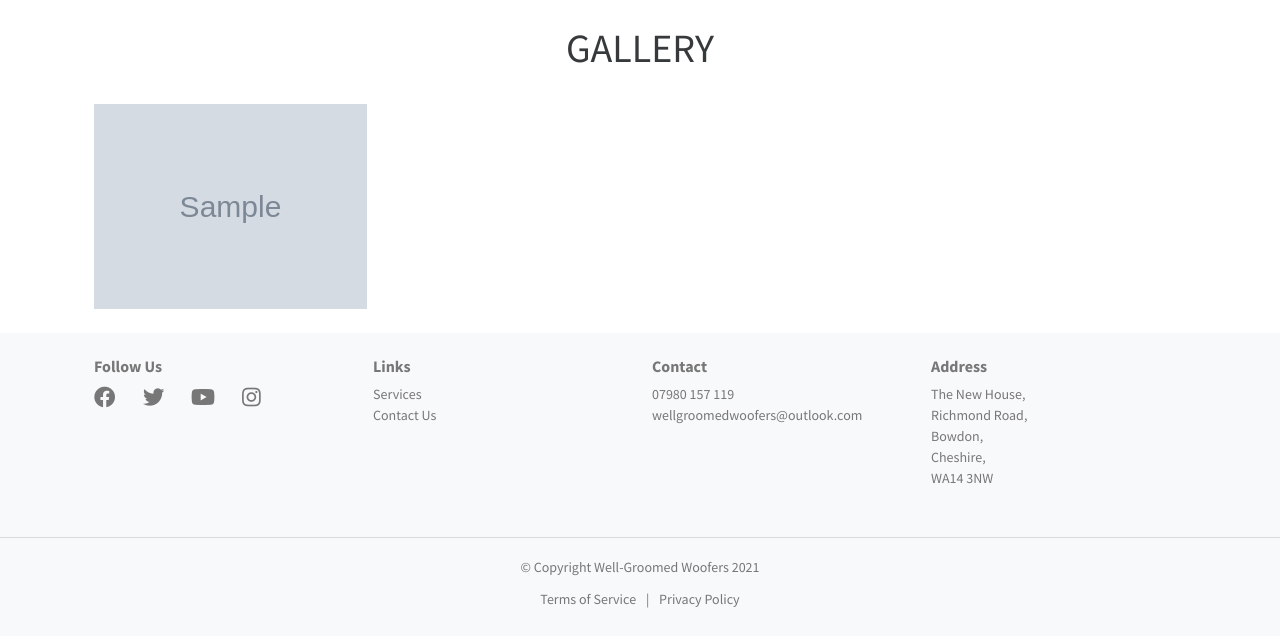
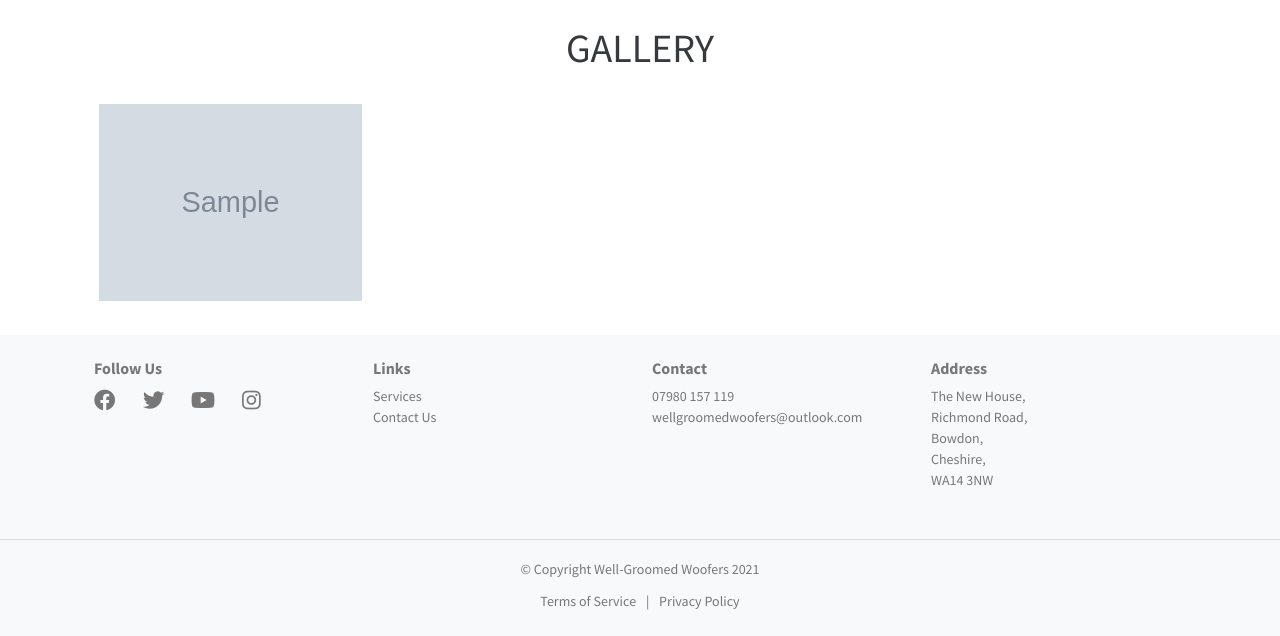
Before and after one commit to jonathan-odonnell/dog-grooming, a Django app: page /gallery/ in a window 1280 px wide. Shown: the part 205-841 px from the top of the page. Before the commit the page ends 813 px from the top, so only its background shows below. Run offline with Django 3.2, Linux system fonts and the light colour scheme; tables that the repository leaves empty hold one stand-in row (values such as "Sample post"); grey boxes marked "Sample" are stand-in pictures; some libraries are stand-ins or nearby versions.

Commit message:
Amended image gallery layout and added delete image links

```diff
--- a/gallery/templates/gallery/gallery.html
+++ b/gallery/templates/gallery/gallery.html
@@ -1,11 +1,6 @@
 {% extends "base.html" %}
 
-{% block extra_js %}
-<script src="https://cdn.jsdelivr.net/npm/masonry-layout@4.2.2/dist/masonry.pkgd.min.js" integrity="sha384-GNFwBvfVxBkLMJpYMOABq3c+d3KnQxudP/mGPkzpZSTYykLBNsZEnG2D9G/X/+7D" crossorigin="anonymous" async></script>
-{% endblock %}
-
 {% block content %}
-
 <section class="container p-4">
     <div class="row mb-4">
         <div class="col-12">
@@ -22,10 +17,15 @@
         </div>
         {% endif %}
         <div class="col-12">
-            <div class="row g-0" data-masonry='{"percentPosition": true }'>
+            <div id="gallery" class="row g-0">
                 {% for item in images %}
-                <div class="col-6 col-md-4 col-lg-3">
-                    <img class="img-fluid" src="{{ item.image.url }}" alt="Image of {{ item.name }}">
+                <div class="col-6 col-md-4 col-lg-3 position-relative">
+                    <img class="gallery-images" src="{{ item.image.url }}" alt="Image of {{ item.name }}">
+                    {% if request.user.is_superuser %}
+                    <a class="position-absolute" href="{% url 'delete_image' item.id %}">
+                        <i class="fas fa-trash text-light"></i>
+                    </a>
+                    {% endif %}
                 </div>
                 {% endfor %}
             </div>
--- a/static/css/base.css
+++ b/static/css/base.css
@@ -112,6 +112,19 @@
     margin-top: 0.5rem !important;
 }
 
+#gallery a {
+    top: 20px;
+    left: 25px;
+    z-index: 1;
+}
+
+.gallery-images {
+    object-fit: cover;
+    width: 100%;
+    height: 100%;
+    padding: 0 5px 10px 5px;
+  }
+
 .contact-info-item .key {
     padding-right: 21px;
     padding-top: 5px;
```
